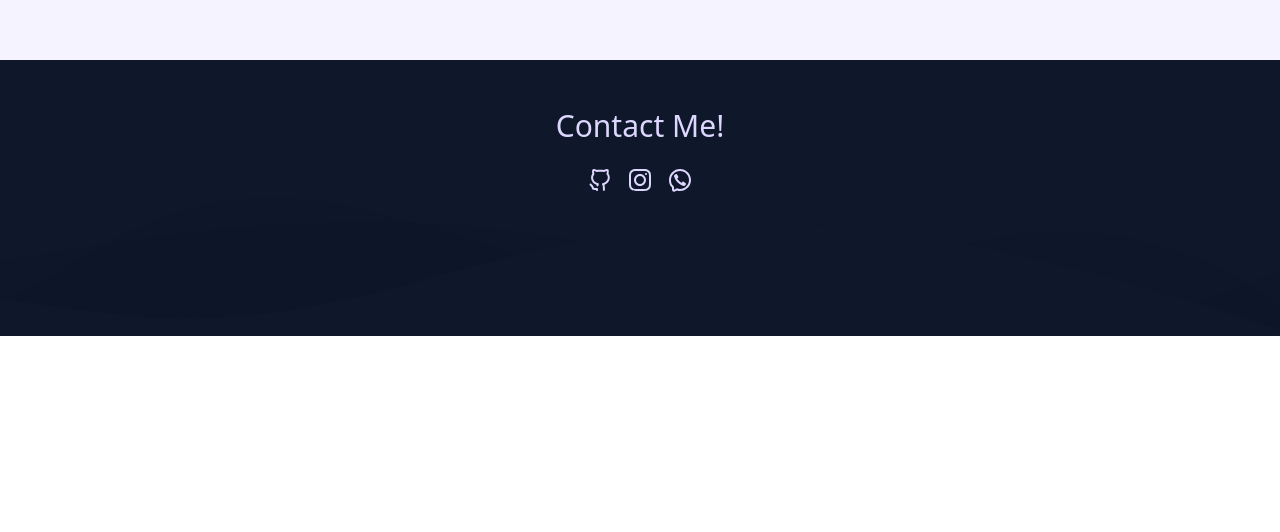
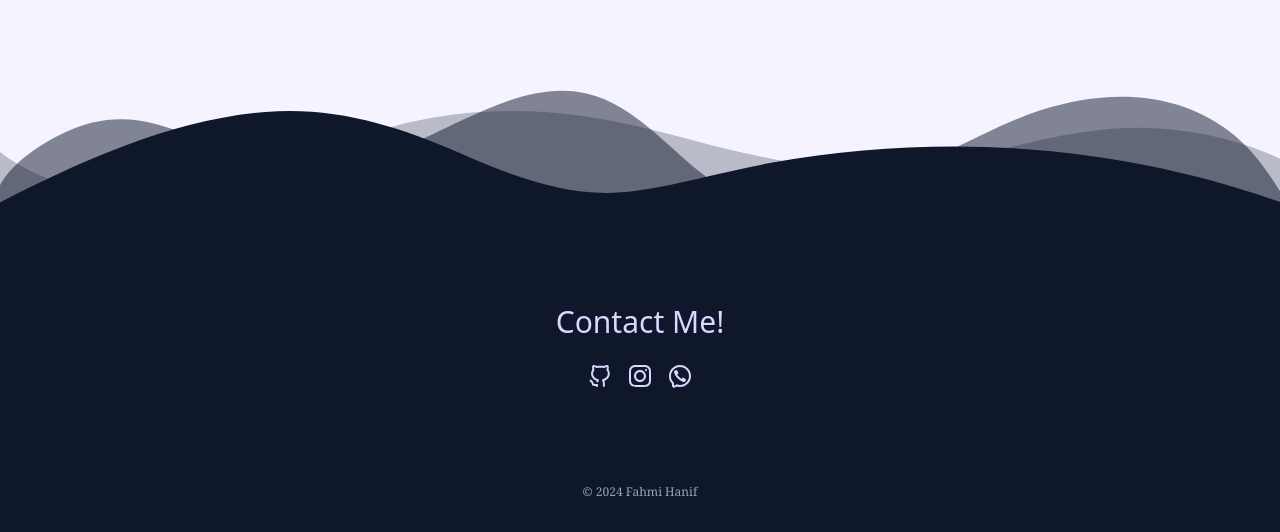
Before and after one commit to Feerse/fahmi-portfolio, a React (Create React App) app: page / in a window 1280 px wide. Shown: the part 4131-4663 px from the top of the page. Before the commit the page ends 4467 px from the top, so only its background shows below. Built offline with nearby package versions, Linux system fonts and the light colour scheme.

Commit message:
Fix footer waves not showing

```diff
--- a/src/components/Footer.js
+++ b/src/components/Footer.js
@@ -1,4 +1,4 @@
-import { ReactComponent as WavesOpacityFooter } from '../wavesOpacityFooter.svg';
+import { ReactComponent as WavesFooter } from '../wavesFooter.svg';
 import { ReactComponent as Github } from '../github.svg';
 import { ReactComponent as Instagram } from '../instagram.svg';
 import { ReactComponent as Whatsapp } from '../whatsapp.svg';
@@ -9,11 +9,11 @@ function Footer() {
 	return (
 		<>
 			<footer className="relative">
-				<div className="custom-shape-divider-bottom-1707101128 rotate-180 mt-5">
-					<WavesOpacityFooter />
+				<div className="rotate-180 mt-5">
+					<WavesFooter />
 				</div>
 				<div className="bg-slate-900 text-violet-200 flex flex-col justify-center items-center pt-12 pb-8">
-					<h1 className="text-3xl pb-6">Contact Me!</h1>
+					<h1 className="text-3xl pb-6 pt-12">Contact Me!</h1>
 					<div className="flex gap-4">
 						<a
 							href="https://github.com/Feerse"
--- a/src/css/app.css
+++ b/src/css/app.css
@@ -39,26 +39,3 @@
 .custom-shape-divider-bottom-1707017585 .shape-fill {
 	fill: #f5f3ff;
 }
-
-/* Waves Footer */
-.custom-shape-divider-bottom-1707101128 {
-	position: absolute;
-	bottom: 0;
-	left: 0;
-	width: 100%;
-	overflow: hidden;
-	line-height: 0;
-	transform: rotate(180deg);
-}
-
-.custom-shape-divider-bottom-1707101128 svg {
-	position: relative;
-	display: block;
-	width: calc(180% + 1.3px);
-	height: 150px;
-	transform: rotateY(180deg);
-}
-
-.custom-shape-divider-bottom-1707101128 .shape-fill {
-	fill: #0f172a;
-}
```
Also changed, not shown: src/wavesFooter.svg (renamed from src/wavesOpacityFooter.svg).
